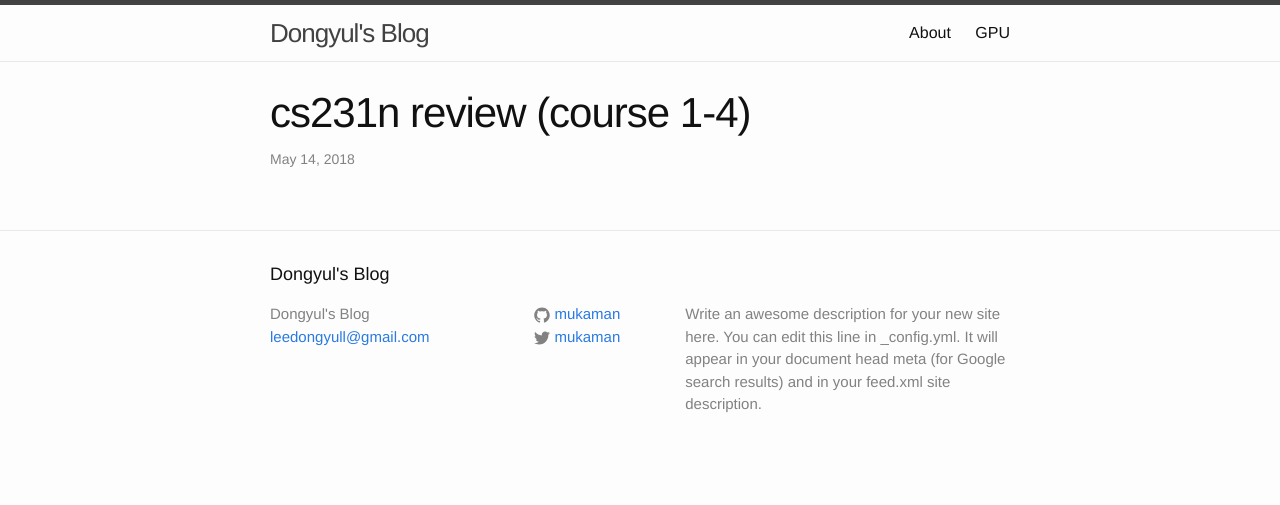
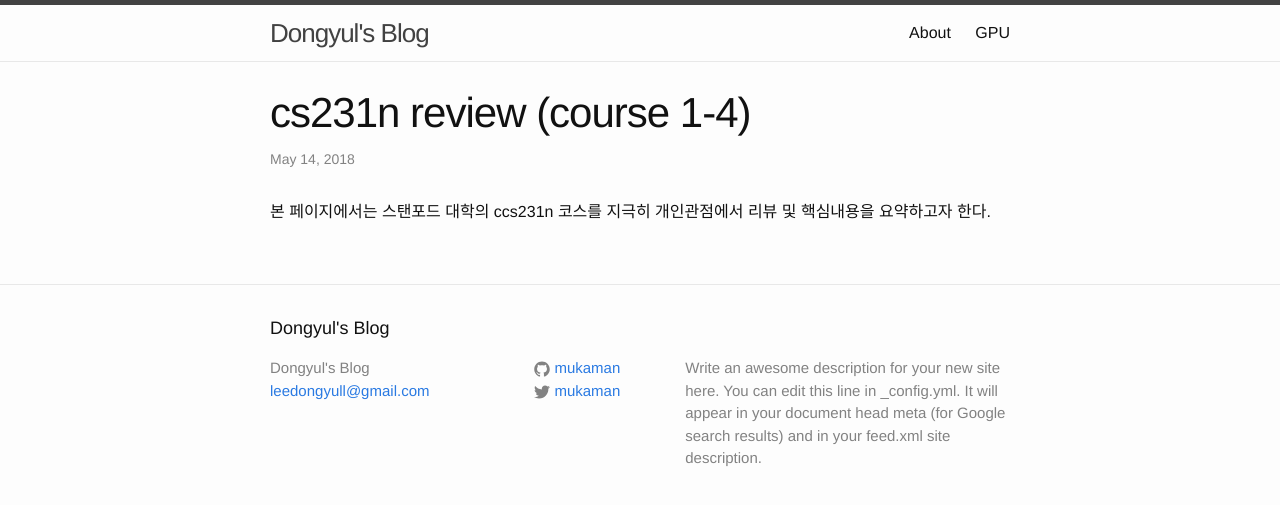
Before and after one commit to mukaman84/mukaman84.github.io, a Jekyll site: the page built from _posts/2018-05-14-cs231n-review.md, in a window 1280 px wide. Shown: the top 505 px of the page. Built offline with Jekyll 4.4.1, drawn with Linux system fonts in a browser that asks for light colours.

Commit message:
Update 2018-05-14-cs231n-review.md

```diff
--- a/_posts/2018-05-14-cs231n-review.md
+++ b/_posts/2018-05-14-cs231n-review.md
@@ -2,3 +2,6 @@
 layout: post
 title:  "cs231n review (course 1-4)"
 ---
+
+
+본 페이지에서는 스탠포드 대학의 ccs231n 코스를 지극히 개인관점에서 리뷰 및 핵심내용을 요약하고자 한다.
```
